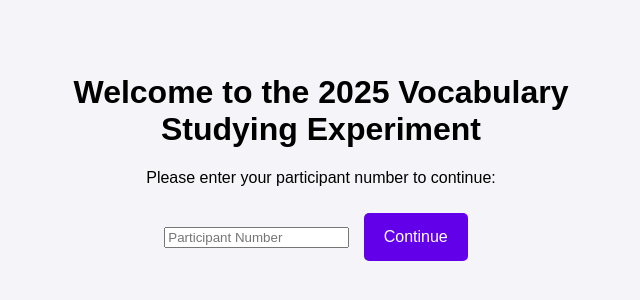
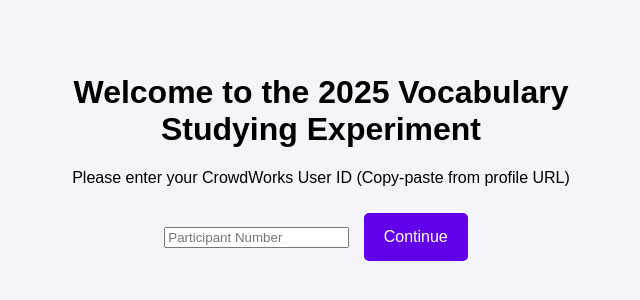
Before and after one commit to brandonlkramer/FlashcardApp-WordIntroduction, a website: page Japanese/index.html in a window 1280 px wide. Shown: the part 238-538 px from the top of the page, without its empty margins (319-959 px from the left). Drawn offline with Linux system fonts and the light colour scheme; no server answers.

Commit message:
changed participant ID to crowdwords ID

```diff
--- a/Japanese/index.html
+++ b/Japanese/index.html
@@ -18,7 +18,7 @@
         <!-- Participant Number Screen -->
         <div id="participant-number-screen" class="screen active">
             <h1>Welcome to the 2025 Vocabulary Studying Experiment</h1>
-            <p>Please enter your participant number to continue:</p>
+            <p>Please enter your CrowdWorks User ID (Copy-paste from profile URL)</p>
             <input type="text" id="participant-number" placeholder="Participant Number">
             <button id="submit-participant-number">Continue</button>
         </div>
```
Also changed, not shown: 1 other file.
